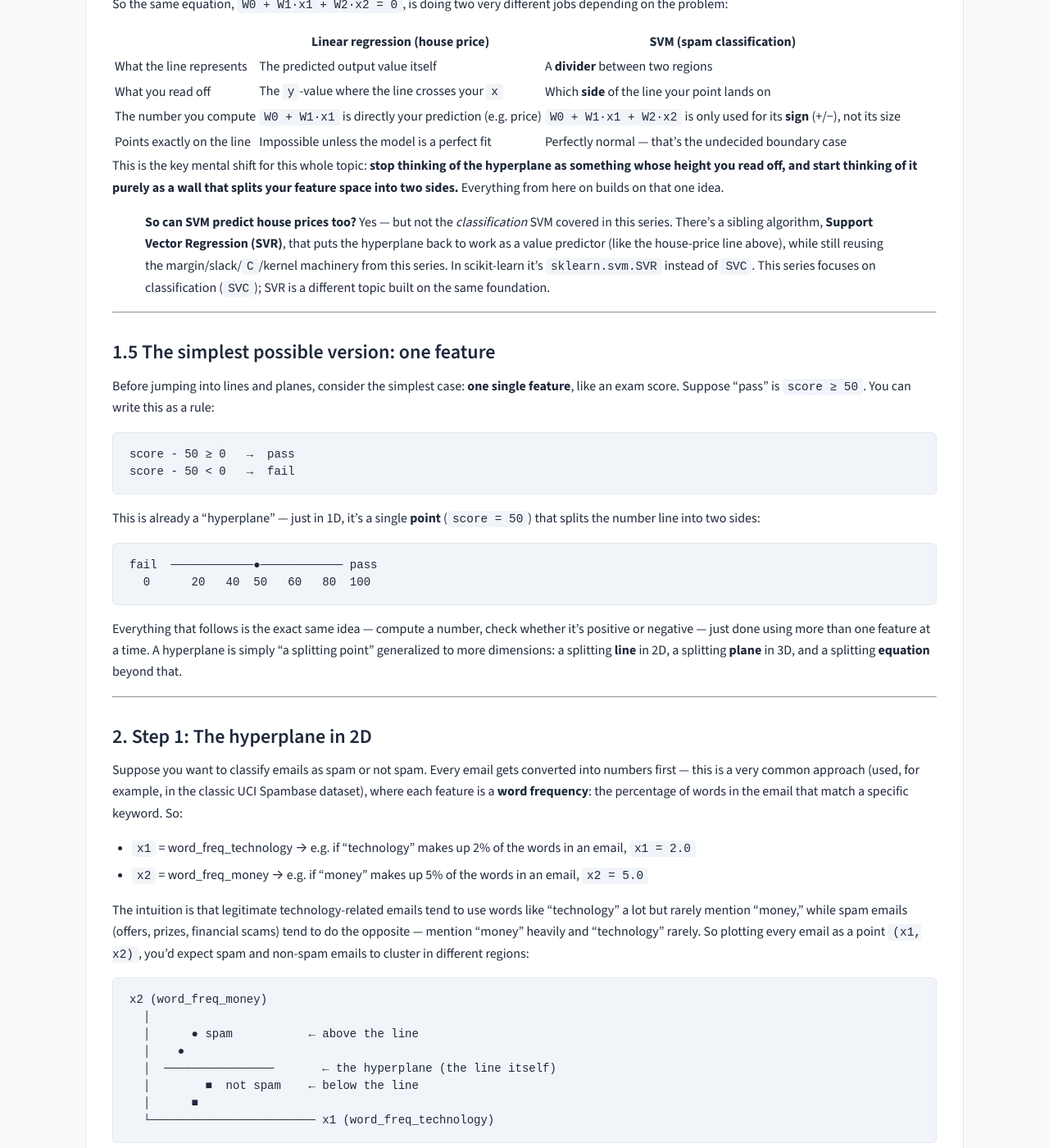
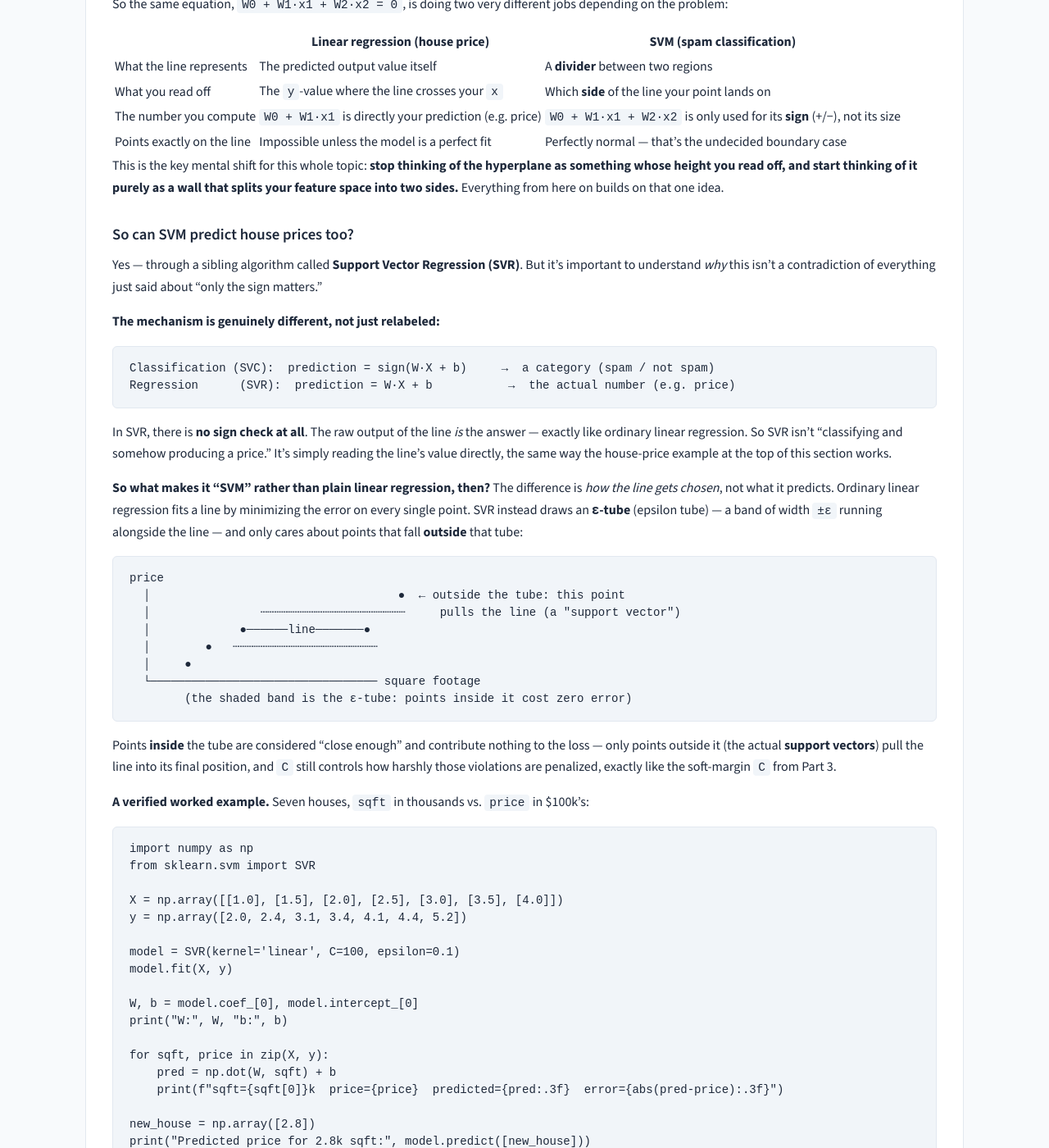
Before and after one commit to rilov/handbook, a Jekyll site: the page built from _topics/SVM Part 1 - Hyperplanes and Linear Classification.md, in a window 1280 px wide and 1400 px high, scrolled down 1379 px. Shown: the whole window at 82% size. Built offline with Jekyll 4.4.1, drawn with Linux system fonts in a browser that asks for light colours; our own code applies the rules of GitHub Pages for plain Markdown files; some of the changed text lies outside the part shown.

Commit message:
Expand SVR explanation with epsilon-tube mechanism and verified worked house-price example

````diff
--- a/_topics/SVM Part 1 - Hyperplanes and Linear Classification.md
+++ b/_topics/SVM Part 1 - Hyperplanes and Linear Classification.md
@@ -71,7 +71,72 @@ So the same equation, `W0 + W1·x1 + W2·x2 = 0`, is doing two very different jo
 
 This is the key mental shift for this whole topic: **stop thinking of the hyperplane as something whose height you read off, and start thinking of it purely as a wall that splits your feature space into two sides.** Everything from here on builds on that one idea.
 
-> **So can SVM predict house prices too?** Yes — but not the *classification* SVM covered in this series. There's a sibling algorithm, **Support Vector Regression (SVR)**, that puts the hyperplane back to work as a value predictor (like the house-price line above), while still reusing the margin/slack/`C`/kernel machinery from this series. In scikit-learn it's `sklearn.svm.SVR` instead of `SVC`. This series focuses on classification (`SVC`); SVR is a different topic built on the same foundation.
+### So can SVM predict house prices too?
+
+Yes — through a sibling algorithm called **Support Vector Regression (SVR)**. But it's important to understand *why* this isn't a contradiction of everything just said about "only the sign matters."
+
+**The mechanism is genuinely different, not just relabeled:**
+
+```
+Classification (SVC):  prediction = sign(W·X + b)     →  a category (spam / not spam)
+Regression      (SVR):  prediction = W·X + b           →  the actual number (e.g. price)
+```
+
+In SVR, there is **no sign check at all**. The raw output of the line *is* the answer — exactly like ordinary linear regression. So SVR isn't "classifying and somehow producing a price." It's simply reading the line's value directly, the same way the house-price example at the top of this section works.
+
+**So what makes it "SVM" rather than plain linear regression, then?** The difference is *how the line gets chosen*, not what it predicts. Ordinary linear regression fits a line by minimizing the error on every single point. SVR instead draws an **ε-tube** (epsilon tube) — a band of width `±ε` running alongside the line — and only cares about points that fall **outside** that tube:
+
+```
+price
+  │                                    ●  ← outside the tube: this point
+  │                ┄┄┄┄┄┄┄┄┄┄┄┄┄┄┄┄┄┄┄┄┄     pulls the line (a "support vector")
+  │             ●──────line───────●
+  │        ●   ┄┄┄┄┄┄┄┄┄┄┄┄┄┄┄┄┄┄┄┄┄
+  │     ●
+  └───────────────────────────────── square footage
+        (the shaded band is the ε-tube: points inside it cost zero error)
+```
+
+Points **inside** the tube are considered "close enough" and contribute nothing to the loss — only points outside it (the actual **support vectors**) pull the line into its final position, and `C` still controls how harshly those violations are penalized, exactly like the soft-margin `C` from Part 3.
+
+**A verified worked example.** Seven houses, `sqft` in thousands vs. `price` in $100k's:
+
+```python
+import numpy as np
+from sklearn.svm import SVR
+
+X = np.array([[1.0], [1.5], [2.0], [2.5], [3.0], [3.5], [4.0]])
+y = np.array([2.0, 2.4, 3.1, 3.4, 4.1, 4.4, 5.2])
+
+model = SVR(kernel='linear', C=100, epsilon=0.1)
+model.fit(X, y)
+
+W, b = model.coef_[0], model.intercept_[0]
+print("W:", W, "b:", b)
+
+for sqft, price in zip(X, y):
+    pred = np.dot(W, sqft) + b
+    print(f"sqft={sqft[0]}k  price={price}  predicted={pred:.3f}  error={abs(pred-price):.3f}")
+
+new_house = np.array([2.8])
+print("Predicted price for 2.8k sqft:", model.predict([new_house]))
+```
+
+Running this gives the line `price = 1.0 · sqft + 1.0`. Checking each point's error against the tube width `ε=0.1`:
+
+```
+sqft=1.0k  price=2.0  predicted=2.000  error=0.000   ← inside tube
+sqft=1.5k  price=2.4  predicted=2.500  error=0.100   ← right at the tube edge
+sqft=2.0k  price=3.1  predicted=3.000  error=0.100
+sqft=2.5k  price=3.4  predicted=3.500  error=0.100
+sqft=3.0k  price=4.1  predicted=4.000  error=0.100
+sqft=3.5k  price=4.4  predicted=4.500  error=0.100
+sqft=4.0k  price=5.2  predicted=5.000  error=0.200   ← outside tube → a support vector
+```
+
+For a brand-new house at `sqft=2.8k`, the prediction is `1.0(2.8) + 1.0 = 3.8` (i.e. $380k) — computed by plugging straight into the line, with **no classification step whatsoever**.
+
+This series is scoped to classification (`sklearn.svm.SVC`); SVR (`sklearn.svm.SVR`) is a separate, dedicated topic — but it's built from the exact same pieces you're about to learn: a hyperplane, a margin-like tolerance region, slack for points that break the tolerance, a `C` to control that tradeoff, and (for non-linear relationships) the same kernels from Part 4.
 
 ---
 
````
